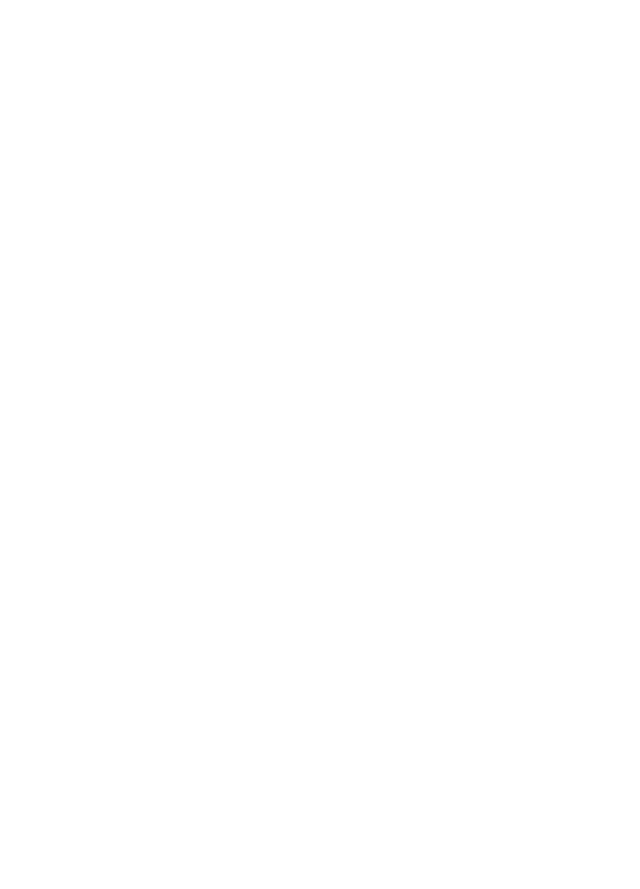
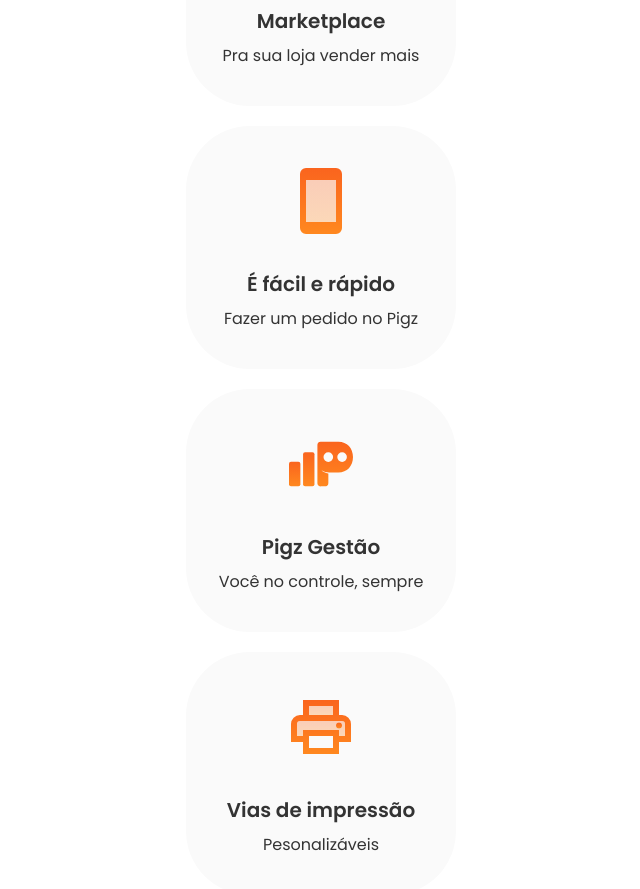
Before and after one commit to erikmiqueias/desafio-front-end-pigz, a React (Vite) app: page / in a window 1280 px wide. Shown: the part 1440-2329 px from the top of the page, without its empty margins (319-959 px from the left). Before the commit the page ends 1087 px from the top, so only its background shows below. Built offline with nearby package versions, Linux system fonts and the light colour scheme.

Commit message:
feat: add CardSection

```diff
--- a/src/App.tsx
+++ b/src/App.tsx
@@ -3,6 +3,12 @@ import pigzLogo from "./assets/Pigz Gestão - Logo.svg";
 import { Button } from "./components/ui/button";
 import hamburgerSection from "./assets/hamburger-with-floating-ingredients-on-dark-background/hamburger-with-floating-ingredients-on-dark-background.png";
 import FirstForm from "./components/form/FirstForm";
+import pigzDouble from "./assets/Grupo 3535.svg";
+import CardSection from "./components/CardSection";
+import storeIcon from "./assets/storefront_black_24dp.svg";
+import phoneIcon from "./assets/smartphone_black_24dp.svg";
+import pigzGestao from "./assets/Grupo 3545.svg";
+import printerIcon from "./assets/print_black_24dp.svg";
 
 function App() {
   return (
@@ -35,6 +41,41 @@ function App() {
           {<FirstForm />}
         </div>
       </section>
+
+      <div className="relative flex justify-center">
+        <img className="absolute -top-16" src={pigzDouble} alt="" />
+      </div>
+
+      <section className="flex flex-col items-center mt-28 text-[#333]">
+        <h3 className="font-bold text-2xl w-[286px] text-center">
+          Você tem um novo Pigzdido!
+        </h3>
+        <div className="mt-10 gap-5">
+          <CardSection
+            cardTitle="Marketplace"
+            cardSubtitle="Pra sua loja vender mais"
+            src={storeIcon}
+          />
+
+          <CardSection
+            cardTitle="É fácil e rápido"
+            cardSubtitle="Fazer um pedido no Pigz"
+            src={phoneIcon}
+          />
+
+          <CardSection
+            cardTitle="Pigz Gestão"
+            cardSubtitle="Você no controle, sempre"
+            src={pigzGestao}
+          />
+
+          <CardSection
+            cardTitle="Vias de impressão"
+            cardSubtitle="Pesonalizáveis"
+            src={printerIcon}
+          />
+        </div>
+      </section>
     </>
   );
 }
```
